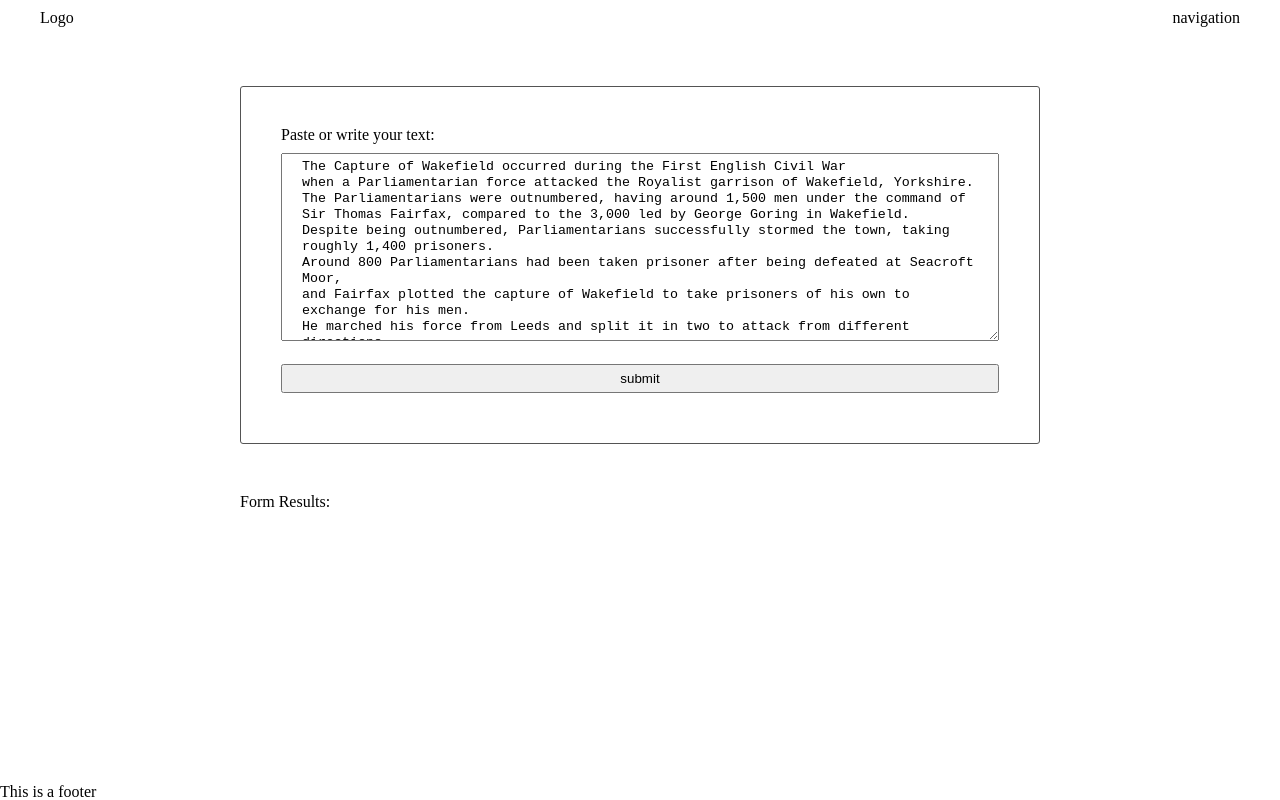
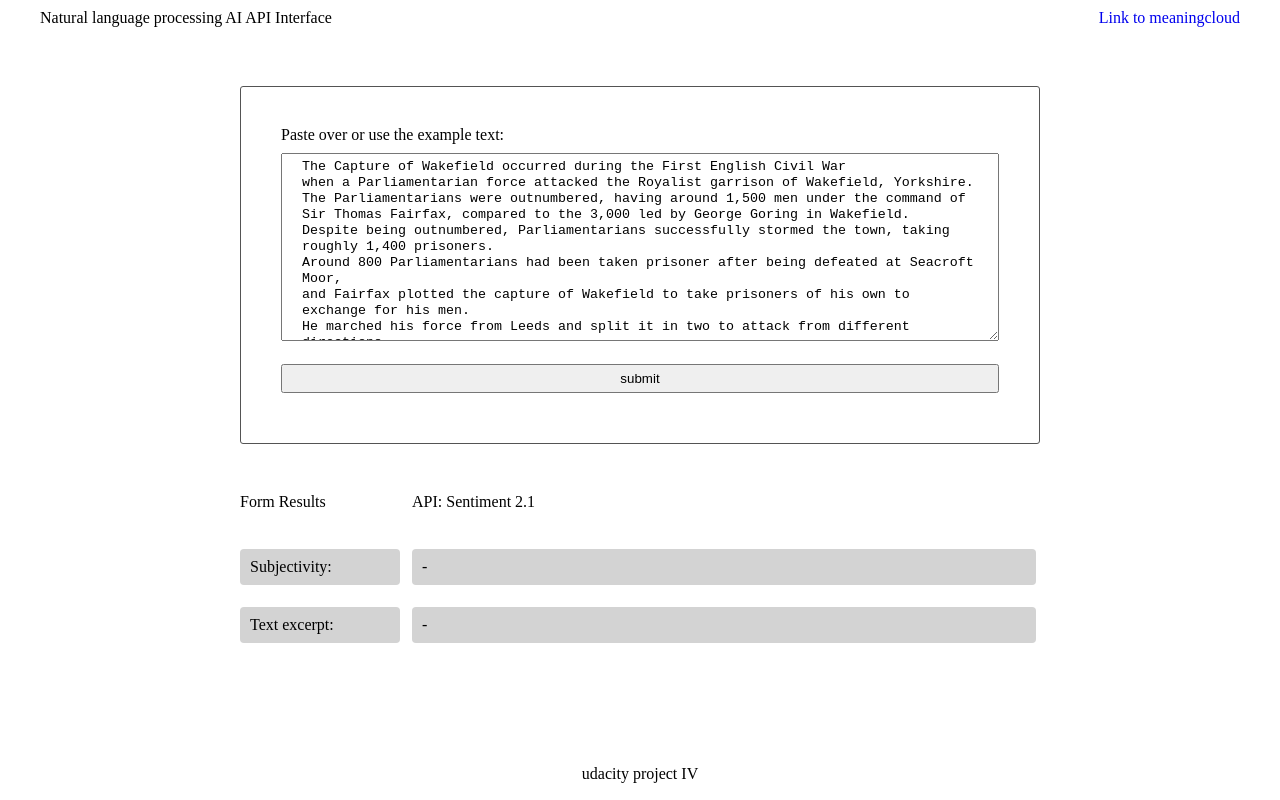
Before and after one commit to 22tcp/apirunner-nlp, a website built with webpack: page src/client/views/index.html in a window 1280 px wide. Built offline with nearby package versions, Linux system fonts and the light colour scheme.

Commit message:
client base.scss footer.scss index.html formHandler.js server queryHub.js what happened: api calls running api response separation done display area modelled

```diff
--- a/src/client/js/formHandler.js
+++ b/src/client/js/formHandler.js
@@ -2,8 +2,8 @@ function handleSubmit(event) {
     event.preventDefault()
 
     // check what text was put into the form field
-    let formText = document.getElementById('newsarticle').value
-
+    let formText = document.getElementById('newsarticle').value.replace(/\n/g, "")
+    document.getElementById('newsarticle').value='submitted'
     const uploadTxt = async ( url = '', data = {} ) => {
       const request = fetch( url, {
         method: 'POST',
@@ -14,9 +14,9 @@ function handleSubmit(event) {
         body: JSON.stringify(data)
       })
       try { const status = (await request).json()
-      return status;
-      } catch {
-        alert('upload error: ', error )
+        document.getElementById('newsarticle').value = status.json()
+        return status;
+      } catch { error => alert('upload error: ', error )
       }
     }
 
@@ -35,7 +35,10 @@ function handleSubmit(event) {
             await queryWeb( '/sentiment/get' )
             .then ( data => data.json() )
             .then (data => {
-              document.getElementById('results').innerHTML = data.subjectivity
+              document.getElementById('subjectivity').innerHTML = data.subjectivity
+              document.getElementById('newsarticle').value = ''
+              document.getElementById('excerpt').innerHTML = '...' + data.sentence_list[1].text.substring(0,120) + '...'
+              console.log(data)
             })
           )
         })()
--- a/src/client/styles/base.scss
+++ b/src/client/styles/base.scss
@@ -1,7 +1,7 @@
 body {
     display: flex;
     flex-direction: column;
-    min-height: 100vh;
+    min-height: 99vh;
 }
 
 main {
@@ -12,3 +12,26 @@ section {
     max-width: 800px;
     margin: 50px auto;
 }
+
+.section-header {
+    display: flex;
+    flex-direction: row;
+}
+.sectiongrid {
+    display: grid;
+    grid-template-columns: 10pc 39pc;
+    grid-template-rows: 2em 17px  0.5fr;
+    grid-column-gap: 12px;
+    grid-row-gap: 2em;
+}
+
+.section-col {
+    background:lightgray;
+    align-self: center;
+    padding: 10px;
+    border-radius: 4px;
+}
+
+a {
+    text-decoration: none;
+}
--- a/src/client/styles/footer.scss
+++ b/src/client/styles/footer.scss
@@ -0,0 +1,6 @@
+footer {
+    position: relative;
+    text-align: center;
+    padding: 10px;
+    z-index: 2;
+}
--- a/src/client/views/index.html
+++ b/src/client/views/index.html
@@ -8,11 +8,11 @@
     <body>
 
         <header>
-            <div class="">
-                Logo
+            <div>
+                Natural language processing AI API Interface
             </div>
-            <div class="">
-                navigation
+            <div>
+                <a href="https://meaningcloud.com/" target="_blank">Link to meaningcloud</a>
             </div>
         </header>
 
@@ -20,7 +20,7 @@
             <section>
                 <form class="" onsubmit="return Client.handleSubmit(event)">
                     <!-- <input id="name" type="text" name="input" value="" onblur="onBlur()" placeholder="Name"> -->
-                    <label for="newsarticle">Paste or write your text:</label>
+                    <label for="newsarticle">Paste over or use the example text:</label>
                     <textarea id="newsarticle" rows="11" columns="79">The Capture of Wakefield occurred during the First English Civil War
 when a Parliamentarian force attacked the Royalist garrison of Wakefield, Yorkshire.
 The Parliamentarians were outnumbered, having around 1,500 men under the command of Sir Thomas Fairfax, compared to the 3,000 led by George Goring in Wakefield.
@@ -37,14 +37,15 @@ According to his own account, the Parliamentarians lost no more than seven men.<
                 </form>
             </section>
 
-            <section>
-                <strong>Form Results:</strong>
-                <div id="results"></div>
+            <section class="sectiongrid">
+                <div class="section-header"><strong>Form Results</strong></div><div>API: Sentiment 2.1</div>
+                <div class="section-col">Subjectivity:</div><div class="section-col" id="subjectivity">-</div>
+                <div class="section-col">Text excerpt:</div><div class="section-col" id="excerpt">-</div>
             </section>
         </main>
 
         <footer>
-            <p>This is a footer</p>
+            <p>udacity project IV</p>
         </footer>
 
     </body>
--- a/src/server/queryHub.js
+++ b/src/server/queryHub.js
@@ -6,7 +6,7 @@ const util = require('util')
 // all subsequent routes here below entrypoint /sentiment
 
 
-const _callHandler = async ( text, key ) => {
+/* const _callHandler = async ( text, key ) => {
 
     const _apirequest = new FormData()
     _apirequest.append("key", key )
@@ -26,7 +26,7 @@ const _callHandler = async ( text, key ) => {
     .catch ( error => { alert("error in api fetch:", error)})
     //console.log("APIREQ:", _apirequest , "\n")
     // console.dir("APICALL:" + util.inspect(_APICall, {showHidden: true, depth: null } ) )
-}
+}  */
 
 router.post("/submit", function (req,res) {
     let _data = req.body
```
